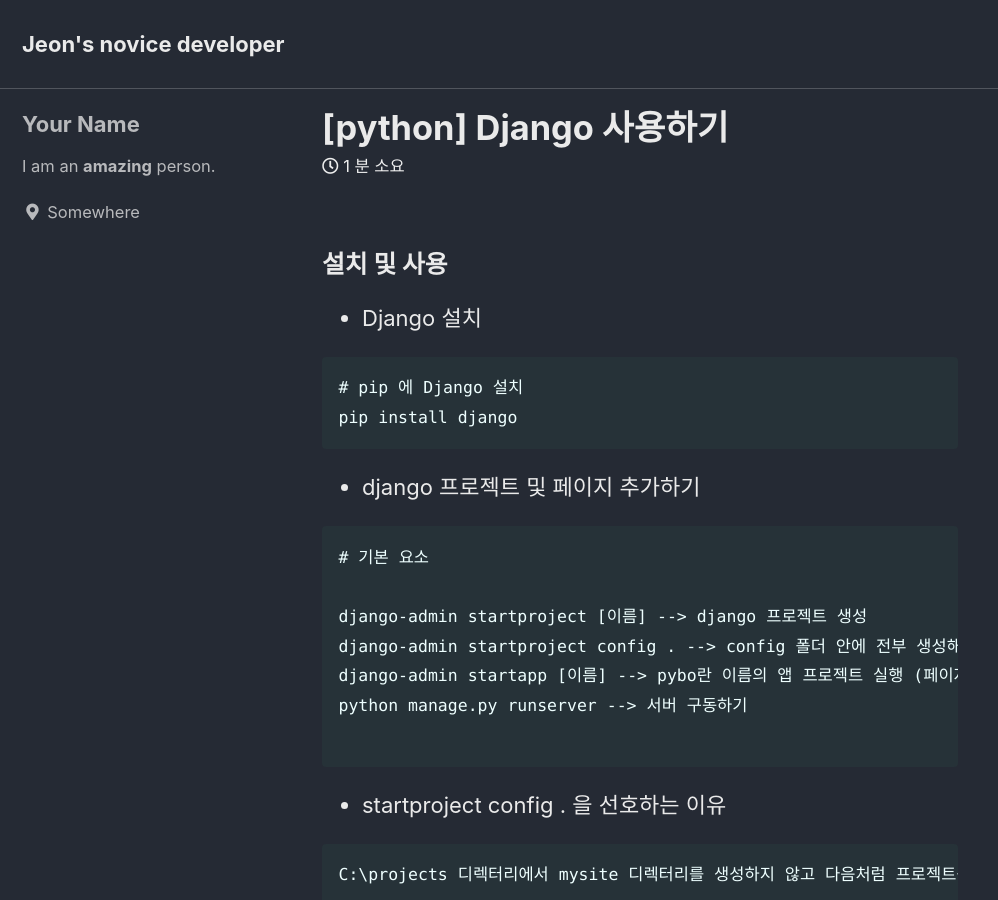
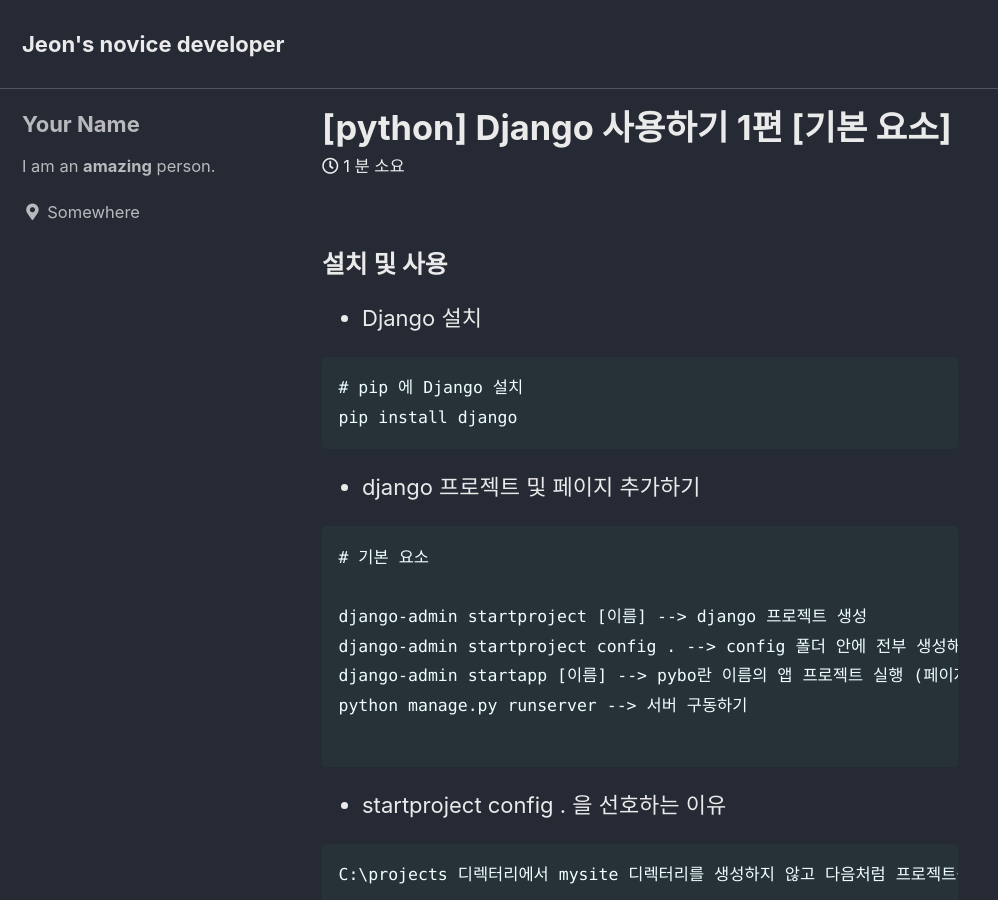
Before and after one commit to wjswjdgns/wjswjdgns.github.io, a Jekyll site: the page built from _posts/2022-12-03-django.markdown, in a window 1280 px wide and 900 px high. Shown: the whole window, without its empty margins (0-998 px from the left). Built offline with Jekyll 4.4.1, drawn with Linux system fonts in a browser that asks for light colours; cached includes are drawn as plain includes.

Commit message:
Update 2022-12-03-django.markdown

```diff
--- a/_posts/2022-12-03-django.markdown
+++ b/_posts/2022-12-03-django.markdown
@@ -1,5 +1,5 @@
 ---
-title:  "[python] Django 사용하기"
+title:  "[python] Django 사용하기 1편 [기본 요소]"
 tag:
   - python
   - django
```
